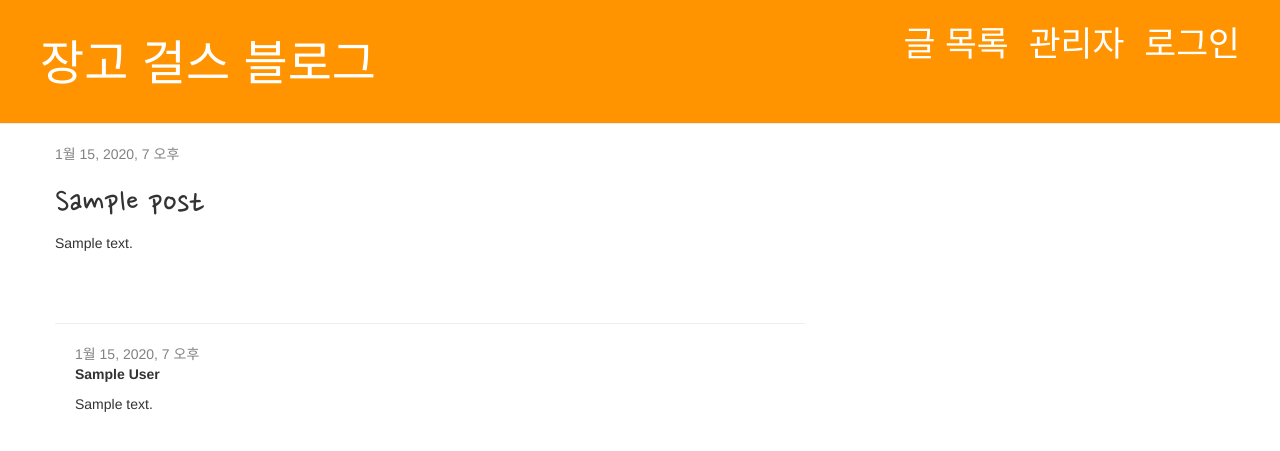
After one commit to shinhyewon97/girls, a Django app: page /blog/post/1/ in a window 1280 px wide. The commit adds this page. Shown: the top 451 px of the page. Run offline with Django 3.2, Linux system fonts and the light colour scheme; tables that the repository leaves empty hold one stand-in row (values such as "Sample post"); some libraries are stand-ins or nearby versions.

Commit message:
Changed the HTML.

```diff
--- a/blog/admin.py
+++ b/blog/admin.py
@@ -1,4 +1,5 @@
 from django.contrib import admin
-from .models import Post
+from .models import Post, Comment
 
 admin.site.register(Post)
+admin.site.register(Comment)
--- a/blog/apps.py
+++ b/blog/apps.py
@@ -2,4 +2,4 @@ from django.apps import AppConfig
 
 
 class BlogConfig(AppConfig):
-    name = 'blog'
+    name = 'templates'
--- a/blog/models.py
+++ b/blog/models.py
@@ -7,9 +7,9 @@ class Post(models.Model):
     author = models.ForeignKey(settings.AUTH_USER_MODEL, on_delete=models.CASCADE)
     title = models.CharField(max_length=200)
     text = models.TextField()
-    created_date = models.DateTimeField(
-            default=timezone.now)
-    published_date = models.DateTimeField(
+    created_date = models.DateTimeField(        # 작성일자
+            default=timezone.now())
+    published_date = models.DateTimeField(      # 게시일자
             blank=True, null=True)
 
     def publish(self):
@@ -18,3 +18,18 @@ class Post(models.Model):
 
     def __str__(self):
         return self.title
+
+
+class Comment(models.Model):  # 댓글
+    post = models.ForeignKey('blog.Post', on_delete=models.CASCADE, related_name='comments')
+    author = models.CharField(max_length=200)
+    text = models.TextField()
+    created_date = models.DateTimeField(default=timezone.now)
+    approved_comment = models.BooleanField(default=False)
+
+    def approve(self):
+        self.approved_comment = True
+        self.save()
+
+    def __str__(self):
+        return self.text
--- a/blog/static/css/blog.css
+++ b/blog/static/css/blog.css
@@ -15,7 +15,8 @@
 }
 
 h1, h2, h3, h4 {
-    font-family: 'Nanum Brush Script', cursive;
+    /*font-family: 'Lobster', cursive;*/
+    font-family: 'Nanum Pen Script', cursive;
 }
 
 .date {
@@ -45,12 +46,17 @@ h1, h2, h3, h4 {
     color: #000000;
 }
 
+.comment {
+    margin: 20px 0px 20px 20px;
+}
+
 /*h1 a, h2 a {*/
     /*color: #FCA205;*/
     /*font-family: 'Lobster';*/
 /*}*/
+
 /*body {*/
     /*padding-left: 15px;*/
 /*}*/
 
-/* 브라우저 캐시 삭제  f12키로 개발자 도구 활성화 후, 새로고침 아이콘 우측 마우스 클릭*/
+/* 브라우저 캐시 삭제 F12 키로 개발자 도구 활성화 후, 새로고침 아이콘 우측 마우스 클릭*/
--- /dev/null
+++ b/blog/templates/blog/base.html
@@ -0,0 +1,42 @@
+<!DOCTYPE html>
+{% load static %} {# 템플릿 태그로 정적파일을 메모리로 불러들인다는 명령 #}
+<html lang="en">
+<head>
+    <meta charset="UTF-8">
+    <link rel="stylesheet" href="//maxcdn.bootstrapcdn.com/bootstrap/3.2.0/css/bootstrap.min.css">
+    <link rel="stylesheet" href="//maxcdn.bootstrapcdn.com/bootstrap/3.2.0/css/bootstrap-theme.min.css">
+    <link rel="stylesheet" href="{% static 'css/blog.css' %}">
+    <!--<link href="//fonts.googleapis.com/css?family=Lobster&subset=latin,latin-ext" rel="stylesheet" type="text/css">-->
+    <link href="https://fonts.googleapis.com/css?family=Nanum+Pen+Script&display=swap" rel="stylesheet">
+    <title>블로그 글 목록</title>
+</head>
+<body>
+<div class="page-header">
+    {% if user.is_authenticated %} <!-- 로그인 완료된 사용자에게만 허락 -->
+        <a href="{% url 'post_new' %}" class="top-menu">
+            <span class="glyphicon glyphicon-plus"></span>
+        </a>
+        <a href="{% url 'post_draft_list' %}" class="top-menu">
+            <span class="glyphicon glyphicon-edit"></span>
+        </a>
+        <a href="{% url 'logout' %}" class="top-menu">로그아웃</a>
+        <span class="top-menu">{{ user.username }}님</span>
+    {% else %}
+        <a href="{% url 'login' %}" class="top-menu">로그인</a>
+        <a href="{% url 'admin:index' %}" class="top-menu">관리자</a>
+    {% endif %}
+    <a href="{% url 'post_list' %}" class="top-menu">
+        글 목록
+    </a>
+    <h1><a href="/">장고 걸스 블로그</a></h1>
+</div>
+<div class="content container">
+    <div class="row">
+        <div class="col-md-8">  <!--부트스트랩 그리드 시스템-->
+        {% block content %}
+        {% endblock %}
+        </div>
+    </div>
+</div>
+</body>
+</html>
--- /dev/null
+++ b/blog/templates/blog/post_detail.html
@@ -0,0 +1,41 @@
+<!--상속받을 부모 템플릿 지정-->
+{% extends 'blog/base.html' %}
+
+<!--자식의 내용을 밝힘-->
+{% block content %}
+    <div class="post">
+        {% if user.is_authenticated %}
+        <a style="float: right; margin-right: 5px;" class="btn btn-default" href="{% url 'post_remove' pk=post.pk %}">
+            <span class="glyphicon glyphicon-remove"></span>
+        </a>
+
+        <a style="float: right; margin-right: 5px;" class="btn btn-default" href="{% url 'post_edit' pk=post.pk %}">
+            <span class="glyphicon glyphicon-pencil">
+            </span>
+        </a>
+        {% endif %}
+        {% if post.published_date %}
+            <div class="date">
+                {{ post.published_date }}
+            </div>
+        {% else %}
+            <a style="float: right; margin-right: 5px;" class="btn btn-default" href="{% url 'post_publish' pk=post.pk %}">
+                게시
+            </a>
+        {% endif %}
+        <h1>{{ post.title }}</h1>
+        <p>{{ post.text|linebreaksbr }}</p>
+    </div>
+
+    <hr>
+    {% for comment in post.comments.all %}
+        <div class="comment">
+            <div class="date">{{ comment.created_date }}</div>
+            <strong>{{ comment.author }}</strong>
+            <p>{{ comment.text|linebreaks }}</p>
+        </div>
+    {% empty %} {# for 루프의 내용이 없을 경우 처리됨 #}
+        <p>아직은 댓글이 없어요 :( </p>
+    {% endfor %}
+
+{% endblock %}
--- a/blog/templates/blog/post_listx.html
+++ b/blog/templates/blog/post_listx.html
@@ -10,14 +10,13 @@
         <div>
             <h2><a href="">My first post</a></h2>
             <p>게시일시: 14.06.2014, 12:14</p>
-            <p>어쩌구 저쩌구...Aenean eu leo quam. Pellentesque ornare sem lacinia quam venenatis vestibulum. Donec id elit non mi porta gravida at eget metus. Fusce dapibus, tellus ac cursus commodo, tortor mauris condimentum nibh, ut fermentum massa justo sit amet risus.</p>
+            <p>어쩌구 저쩌구... Aenean eu leo quam. Pellentesque ornare sem lacinia quam venenatis vestibulum. Donec id elit non mi porta gravida at eget metus. Fusce dapibus, tellus ac cursus commodo, tortor mauris condimentum nibh, ut fermentum massa justo sit amet risus.</p>
         </div>
 
         <div>
-
             <h2><a href="">My second post</a></h2>
             <p>게시일시: 14.06.2014, 12:14</p>
-            <p>중얼 중얼...Aenean eu leo quam. Pellentesque ornare sem lacinia quam venenatis vestibulum. Donec id elit non mi porta gravida at eget metus. Fusce dapibus, tellus ac cursus commodo, tortor mauris condimentum nibh, ut f.</p>
+            <p>중얼중얼... Aenean eu leo quam. Pellentesque ornare sem lacinia quam venenatis vestibulum. Donec id elit non mi porta gravida at eget metus. Fusce dapibus, tellus ac cursus commodo, tortor mauris condimentum nibh, ut f.</p>
         </div>
     </body>
 </html>
--- /dev/null
+++ b/blog/templates/registration/ylogged_out.html
@@ -0,0 +1,5 @@
+<!--blog/templates/registration/logged_out.html-->
+<h2> 안녕.</h2>
+<p>
+    <a href="{%url 'login'%}">다시 로그인</a>
+</p>
--- a/blog/urls.py
+++ b/blog/urls.py
@@ -1,6 +1,17 @@
+from django.contrib.auth import views as auth_views  # 장고에 내장된 인증 기능을 활용하기 위하여
 from django.urls import path
 from . import views
 
 urlpatterns = [
     path('', views.post_list, name='post_list'),
+    path('post/<int:pk>/', views.post_detail, name='post_detail'),
+    path('post/new/', views.post_new, name='post_new'),
+    path('post/<int:pk>/edit/', views.post_edit, name='post_edit'),
+    # url(r'^drafts/$', views.post_draft_list, name='post_draft_list'),  # url()는 장고 1.x 방식
+    path('drafts/', views.post_draft_list, name='post_draft_list'),  # path()는 장고 2.x 방식
+    # url(r'^post/(?P<pk>\d+)/publish/$', views.post_publish, name='post_publish'),
+    path('post/<int:pk>/publish/', views.post_publish, name='post_publish'),
+    path('post/<int:pk>/remove/', views.post_remove, name='post_remove'),
+    path('login/', auth_views.LoginView.as_view(), name='login'),       # !!!
+    path('logout/', auth_views.LogoutView.as_view(), name='logout'),    # !!!
 ]
--- a/blog/views.py
+++ b/blog/views.py
@@ -1,6 +1,8 @@
-from django.shortcuts import render
 from django.utils import timezone
 from .models import Post
+from django.shortcuts import render, get_object_or_404, redirect
+from .forms import PostForm
+from django.contrib.auth.decorators import login_required
 
 def post_list(request):
     # views.post_list 함수는 이제 DB에서 필요한 데이터를 가져와서
@@ -8,7 +10,57 @@ def post_list(request):
     posts = Post.objects.filter(published_date__lte=timezone.now()).\
         order_by('-published_date')
         # 출판일자가 지금보다 이전으로 들어있는 행만 검색
-    return render(                       # render() 함수를 호출하여 화면을 출력
-                request,                  # 함수에게 사용자가 요청한 정보를 전달
-                  'blog/post_list.html', # 화면 출력 주체 지정
-                  {'posts': posts})      # 화면 출력에 사용할 데이터 전달
+    return render(      # render() 함수를 호출하여 화면을 출력
+                request, # 함수에게 사용자가 요청한 정보를 전달
+                'blog/post_list.html', # 화면 출력 주체 지정
+                {'posts': posts}) # 화면 출력에 사용할 데이터 전달
+
+def post_detail(request, pk):
+    post = get_object_or_404(Post, pk=pk)
+    return render(request, 'blog/post_detail.html', {'post': post})
+
+@login_required
+def post_new(request):
+    if request.method == "POST":
+        form = PostForm(request.POST)
+        if form.is_valid():
+            post = form.save(commit=False)
+            post.author = request.user
+            # post.published_date = timezone.now()  # 자동 게시 처리
+            post.save()
+            return redirect('post_detail', pk=post.pk)
+    else:
+        form = PostForm()
+    return render(request, 'blog/post_edit.html', {'form': form})
+
+@login_required
+def post_edit(request, pk):
+    post = get_object_or_404(Post, pk=pk)
+    if request.method == "POST":
+        form = PostForm(request.POST, instance=post)
+        if form.is_valid():
+            post = form.save(commit=False)
+            post.author = request.user
+            # post.published_date = timezone.now()  # 자동 게시 처리
+            post.save()
+            return redirect('post_detail', pk=post.pk)
+    else:
+        form = PostForm(instance=post)
+    return render(request, 'blog/post_edit.html', {'form': form})
+
+@login_required
+def post_draft_list(request):
+    posts = Post.objects.filter(published_date__isnull=True).order_by('created_date')
+    return render(request, 'blog/post_draft_list.html', {'posts': posts})
+
+@login_required
+def post_publish(request, pk):
+    post = get_object_or_404(Post, pk=pk)
+    post.publish()
+    return redirect('post_detail', pk=pk)
+
+@login_required
+def post_remove(request, pk):
+    post = get_object_or_404(Post, pk=pk)
+    post.delete()
+    return redirect('post_list')
--- a/mysite/settings.py
+++ b/mysite/settings.py
@@ -20,7 +20,7 @@ BASE_DIR = os.path.dirname(os.path.dirname(os.path.abspath(__file__)))
 # See https://docs.djangoproject.com/en/2.0/howto/deployment/checklist/
 
 # SECURITY WARNING: keep the secret key used in production secret!
-SECRET_KEY = 'w!3361r-^g%1eqm+d6fpsn*c0$j%d-%sb*q2k&bnfqy19l2%zl'
+SECRET_KEY = '!8x@_$=7em!jp#8e1_uzlxg-zec1wwbx^6iqyy=9xgkv50qcu7'
 
 # SECURITY WARNING: don't run with debug turned on in production!
 DEBUG = True
@@ -31,13 +31,13 @@ ALLOWED_HOSTS = ['localhost', '127.0.0.1', '.pythonanywhere.com']
 # Application definition
 
 INSTALLED_APPS = [
+    'blog',
     'django.contrib.admin',
     'django.contrib.auth',
     'django.contrib.contenttypes',
     'django.contrib.sessions',
     'django.contrib.messages',
     'django.contrib.staticfiles',
-    'blog',
 ]
 
 MIDDLEWARE = [
@@ -120,3 +120,5 @@ USE_TZ = True
 
 STATIC_URL = '/static/'
 STATIC_ROOT = os.path.join(BASE_DIR, 'static')
+# LOGIN_REDIRECT_URL = '/'
+LOGIN_REDIRECT_URL = '../'       # '../../'로 하면 프로젝트 루트
--- a/mysite/urls.py
+++ b/mysite/urls.py
@@ -1,11 +1,14 @@
 from django.contrib import admin
 from django.urls import path, include
-from . import views
+from . import views                           # !!!
 
 urlpatterns = [
-    path('', views.homepage, name='home'),
+    path('', views.homepage, name='home'),    # !!!
     path('admin/', admin.site.urls),
+    # path('accounts/login/', views.login, name='login'),
+    # path('accounts/logout/', views.logout, name='logout', kwargs={'next_page': '/'}),
+    # 'accounts/'라는 urlpattern은 'django.contrib.auth.urls'에게 전달
+    path('accounts/', include('django.contrib.auth.urls')),  # !!!
     path('blog/', include('blog.urls')),
     # path('', include('blog.urls')),
-
 ]
```
Also changed, not shown: blog/forms.py (added, +8 -0 lines), blog/templates/blog/post_draft_list.html (added, +18 -0 lines), blog/templates/blog/post_edit.html (added, +10 -0 lines), blog/templates/registration/logged_out.html (added, +15 -0 lines), blog/templates/registration/login.html (added, +35 -0 lines), blog/templates/registration/ylogin.html (added, +12 -0 lines), blog/migrations/0001_initial.py, blog/migrations/0002_auto_20191126_1214.py (added).
